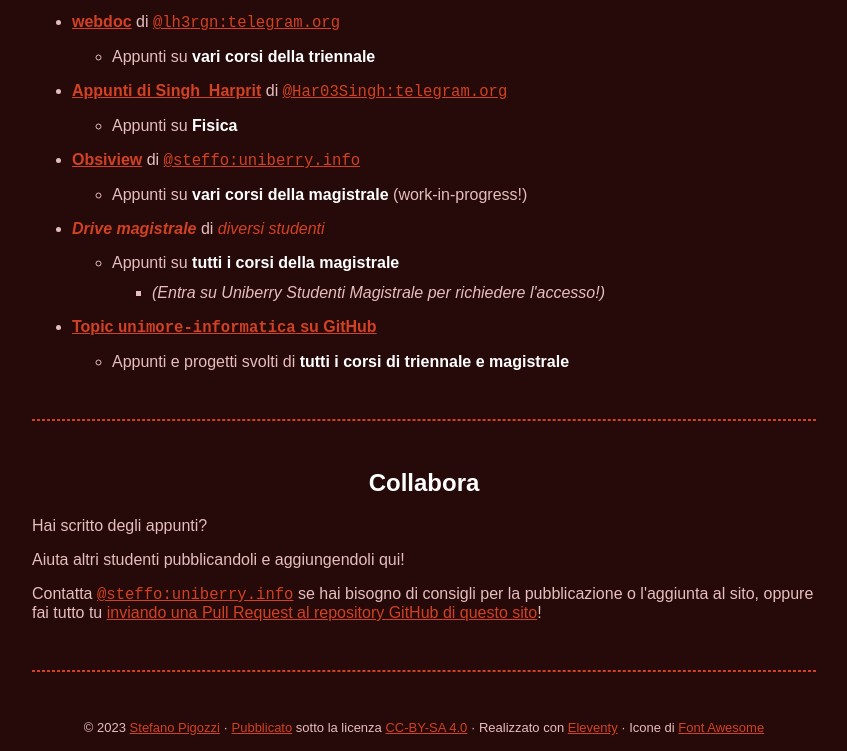
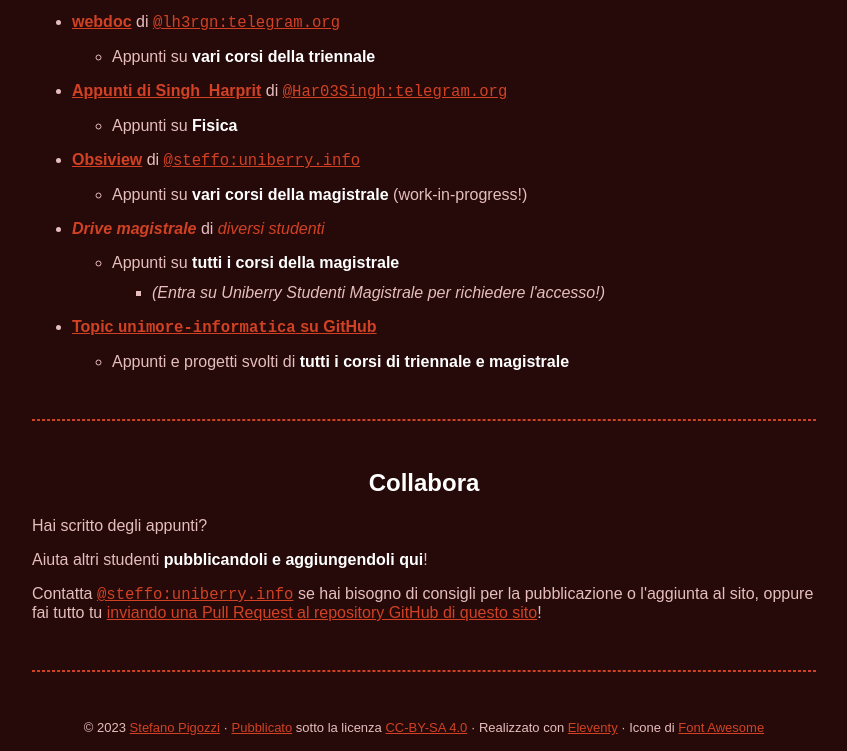
Before and after one commit to uniberry-info/lokiweb, an Eleventy site: page appunti.md in a window 1280 px wide. Shown: the part 954-1705 px from the top of the page, without its empty margins (216-1063 px from the left). Built offline with nearby package versions, Linux system fonts and the light colour scheme; Eleventy itself is replaced by a stand-in of ours; files that its build step writes are made by us from their sources.

Commit message:
Some bold for emphasis

```diff
--- a/appunti.md
+++ b/appunti.md
@@ -47,6 +47,6 @@ Puoi trovare qui sotto le risorse condivise negli anni dagli studenti:
 
 Hai scritto degli appunti?
 
-Aiuta altri studenti pubblicandoli e aggiungendoli qui!
+Aiuta altri studenti **pubblicandoli e aggiungendoli qui**!
 
 Contatta [`@steffo:uniberry.info`](https://www.steffo.eu) se hai bisogno di consigli per la pubblicazione o l'aggiunta al sito, oppure fai tutto tu [inviando una Pull Request al repository GitHub di questo sito](https://github.com/uniberry-info/lokiweb/edit/main/appunti.md)!
```
